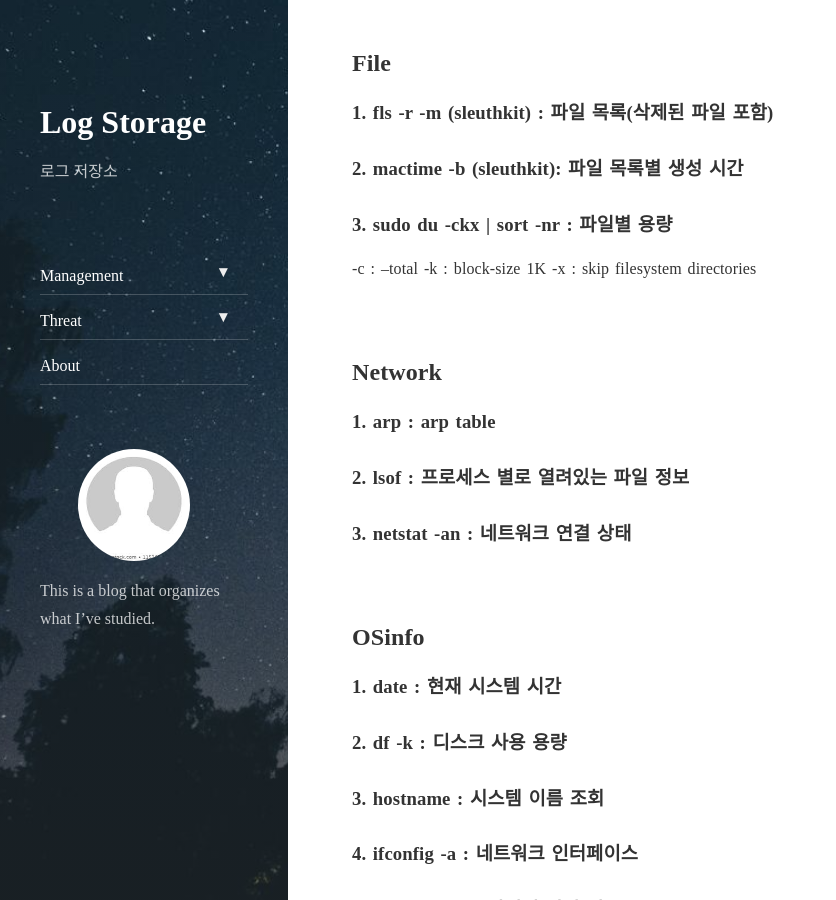
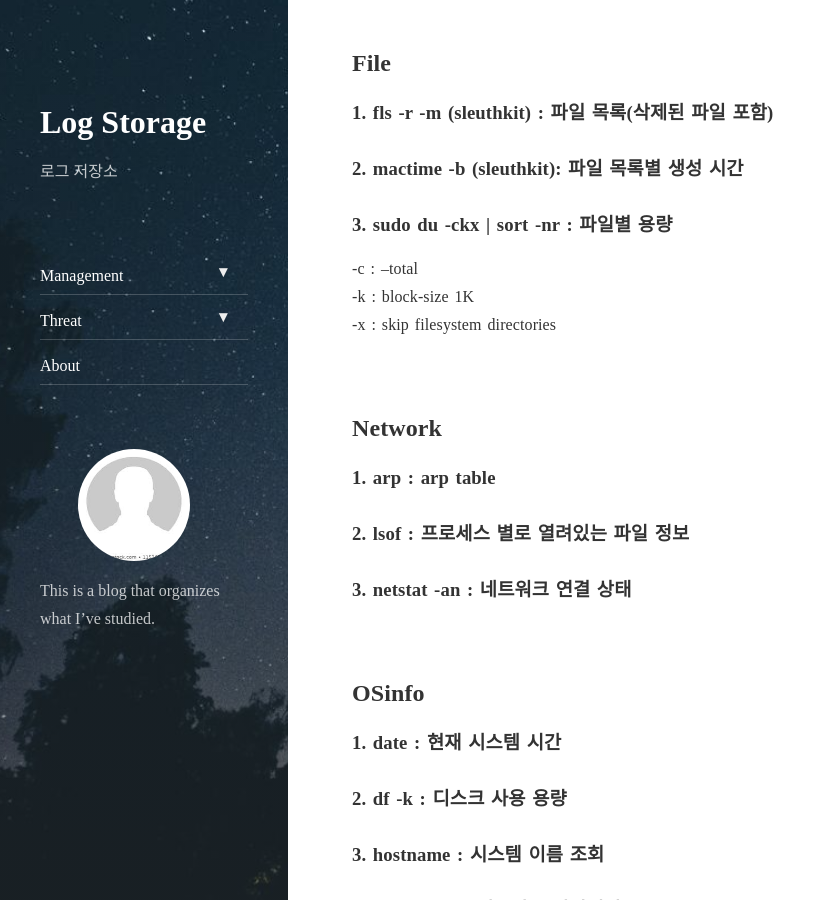
Before and after one commit to chanbin/chanbin.github.io, a Jekyll site: the page built from _posts/2020-12-28-incident-response(linux).md, in a window 1280 px wide and 900 px high, scrolled down 852 px. Shown: the whole window, without its empty margins (0-836 px from the left). Built offline with Jekyll 4.4.1, drawn with Linux system fonts in a browser that asks for light colours; nearby versions of some CDN libraries.

Commit message:
file_usage

```diff
--- a/_posts/2020-12-28-incident-response(linux).md
+++ b/_posts/2020-12-28-incident-response(linux).md
@@ -37,9 +37,9 @@ comments: true
 ### 2. mactime -b (sleuthkit): 파일 목록별 생성 시간
 
 ### 3. sudo du -ckx | sort -nr : 파일별 용량
--c : --total
--k : block-size 1K
--x : skip filesystem directories
+-c : --total<br>
+-k : block-size 1K<br>
+-x : skip filesystem directories<br>
 
 <br>
 
```
